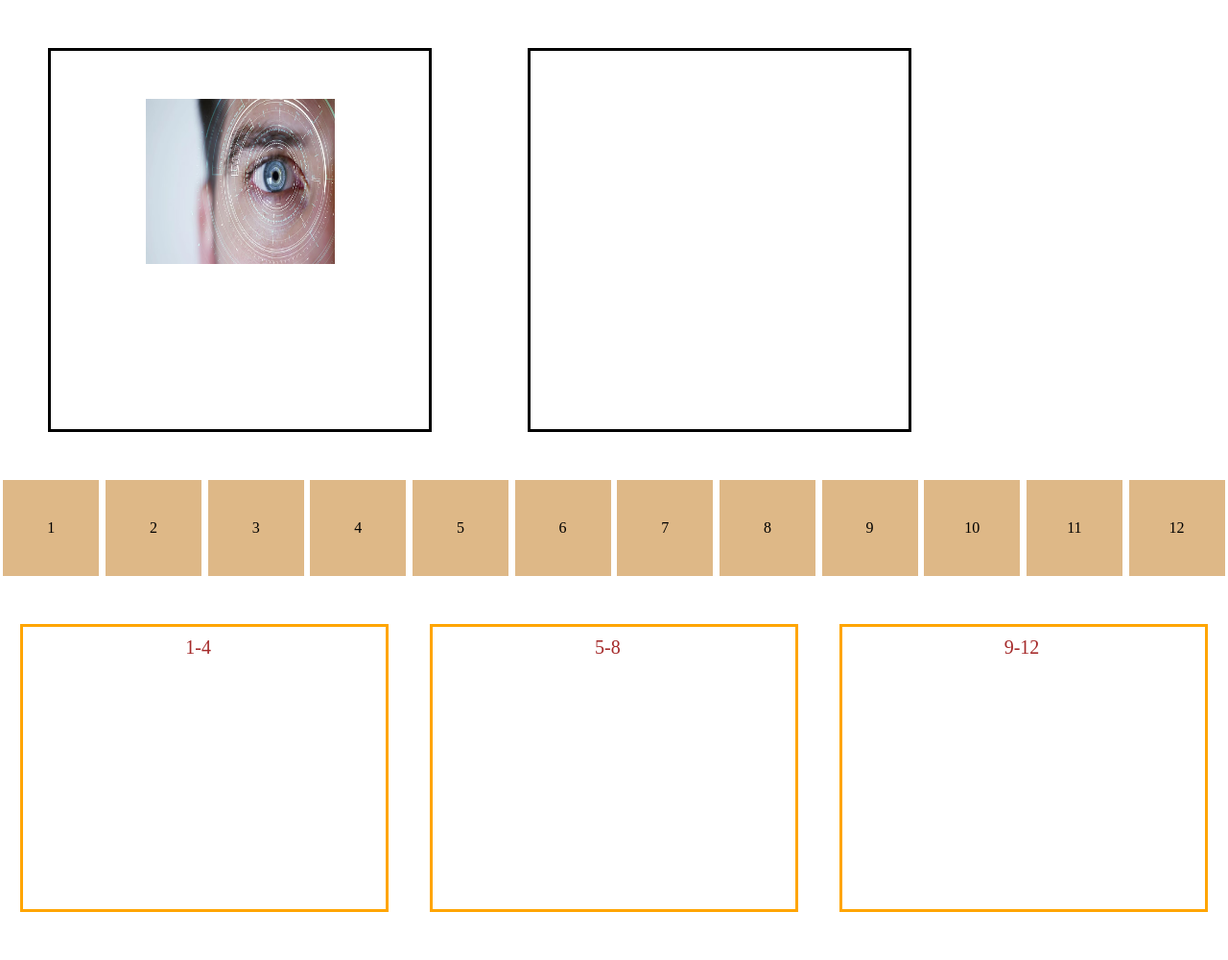
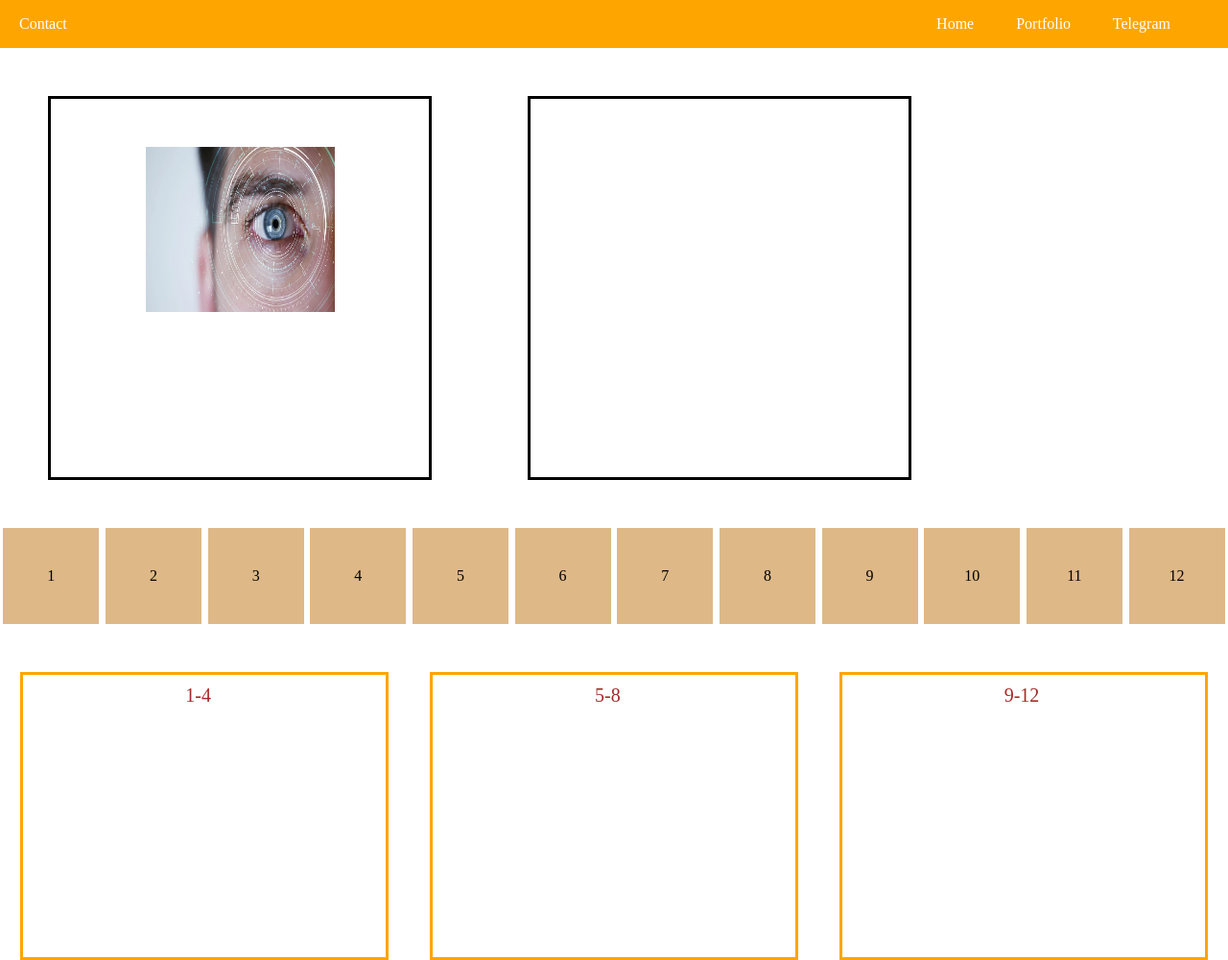
Before and after one commit to rufatcode/Js-Drag-Drop-Events, a plain HTML site: page index.html in a window 1280 px wide. Shown: the whole page at 96% size. Before the commit the page ends 950 px from the top, so only its background shows below. Drawn offline with nearby package versions, Linux system fonts and the light colour scheme.

Commit message:
feat:I added navbar and use scroll event to my gitHub repo

```diff
--- a/index.html
+++ b/index.html
@@ -8,6 +8,16 @@
     <title>Drag Drop</title>
   </head>
   <body>
+    <nav>
+      <div class="left">
+        <a href="">Contact</a>
+      </div>
+      <div class="right">
+        <a href="">Home</a>
+        <a href="">Portfolio</a>
+        <a href="">Telegram</a>
+      </div>
+    </nav>
     <div class="container">
       <div id="first" class="drag">
         <img id="img" src="./img/what_is_image_Processing.avif" alt="" />
--- a/js/script.js
+++ b/js/script.js
@@ -114,3 +114,22 @@ areas.forEach(item=>{
         }
     }
 })
+
+window.onscroll=function(){
+    let navElement=document.querySelector("nav");
+    let linkElement=document.querySelectorAll("nav a");
+    if(document.documentElement.scrollTop>100||document.body.scrollTop>100){
+        navElement.style.background="cyan";
+        navElement.style.padding="30px";
+        linkElement.forEach(item=>{
+            item.style.color="black";
+        })
+    }
+    else{
+        navElement.style.background="orange";
+        navElement.style.padding="20px";
+        linkElement.forEach(item=>{
+            item.style.color="white";
+        })
+    }
+}
--- a/style/style.css
+++ b/style/style.css
@@ -48,3 +48,19 @@
     width: 40px;
     margin: 10px auto;
 }
+nav{
+    width: 100%;
+    height: 50px;
+    background-color: orange;
+    display: flex;
+    justify-content: space-between;
+    align-items: center;
+    padding-left: 40px;
+    position: sticky;
+    top: 0;
+}
+nav a{
+    text-decoration: none;
+    color: white;
+    margin-right: 40px;
+}
```
